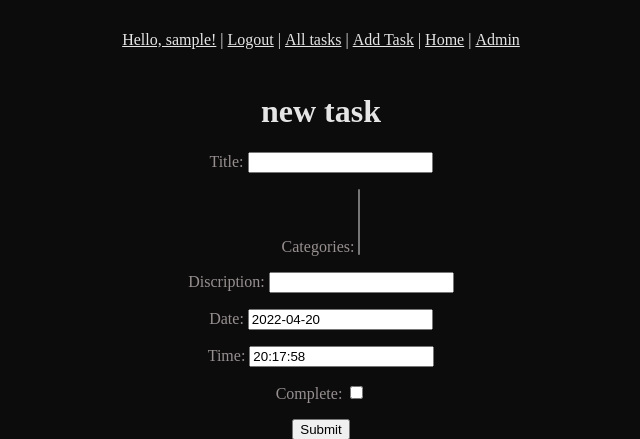
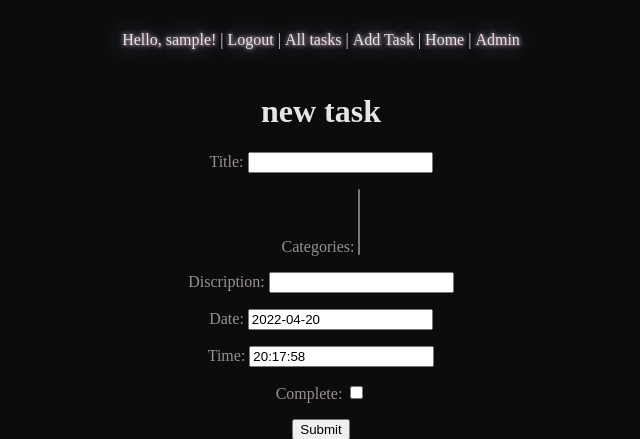
Before and after one commit to nununuam/Tsks, a Django app: page /tasks/new/ in a window 1280 px wide. Shown: the top 439 px of the page, without its empty margins (319-959 px from the left). Run offline with Django 4.2, Linux system fonts and the light colour scheme; the visitor is signed in with stand-in values (Sample User, id 1); data that the repository does not hold is empty.

Commit message:
added a shadow to the tasks

```diff
--- a/main_app/static/styles/styles.css
+++ b/main_app/static/styles/styles.css
@@ -11,7 +11,6 @@ body {
 nav a{
     color:#E5E5E5;
     display: inline-flex;
-    align-items: center;
     position: sticky;
     top: 0px;
     align-items: center;
@@ -19,5 +18,14 @@ nav a{
 }
 p {
     color: #989090;
+}
+
+a {
+    text-decoration: none;
+    color:#989090;
+    text-shadow: 1px 1px 2px rgb(115, 80, 80), 0 0 25px rgb(158, 158, 240), 0 0 5px rgb(237, 237, 251);
 
 }
+a:hover {
+    color: white;
+}
```
